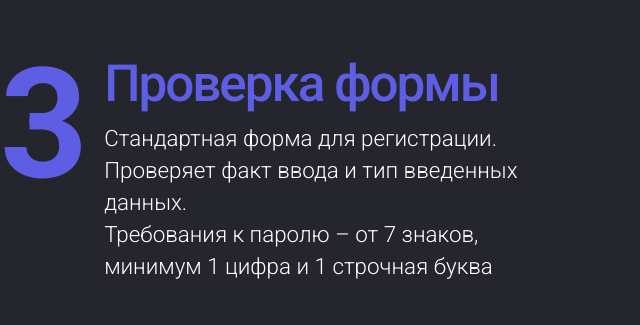
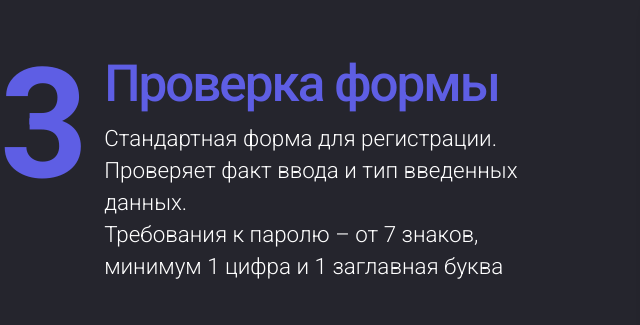
Before and after one commit to RomanAlexeyev/JavaScript_portfolio, a plain HTML site: page index.html in a window 1280 px wide. Shown: the part 1960-2285 px from the top of the page, 140-780 px from the left. Drawn offline with Linux system fonts and the light colour scheme; no server answers.

Commit message:
Update index.html

```diff
--- a/index.html
+++ b/index.html
@@ -125,7 +125,7 @@
                     <div class="numeration"><h1>3</h1></div>
                     <div class="description">
                         <div class="description__name">Проверка формы</div>
-                        <div class="description__text">Стандартная форма для регистрации. Проверяет факт ввода и тип введенных данных. <br> Требования к паролю – от 7 знаков, минимум 1 цифра и 1 строчная буква</div>
+                        <div class="description__text">Стандартная форма для регистрации. Проверяет факт ввода и тип введенных данных. <br> Требования к паролю – от 7 знаков, минимум 1 цифра и 1 заглавная буква</div>
                     </div>
                 </div>
                 <div class="form__container grid">
```
